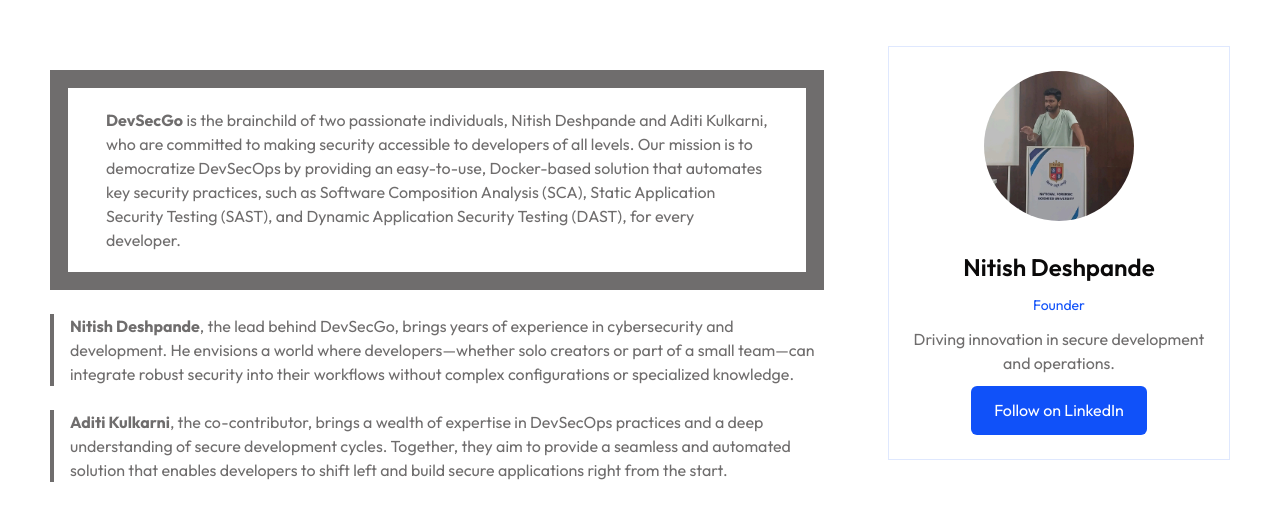
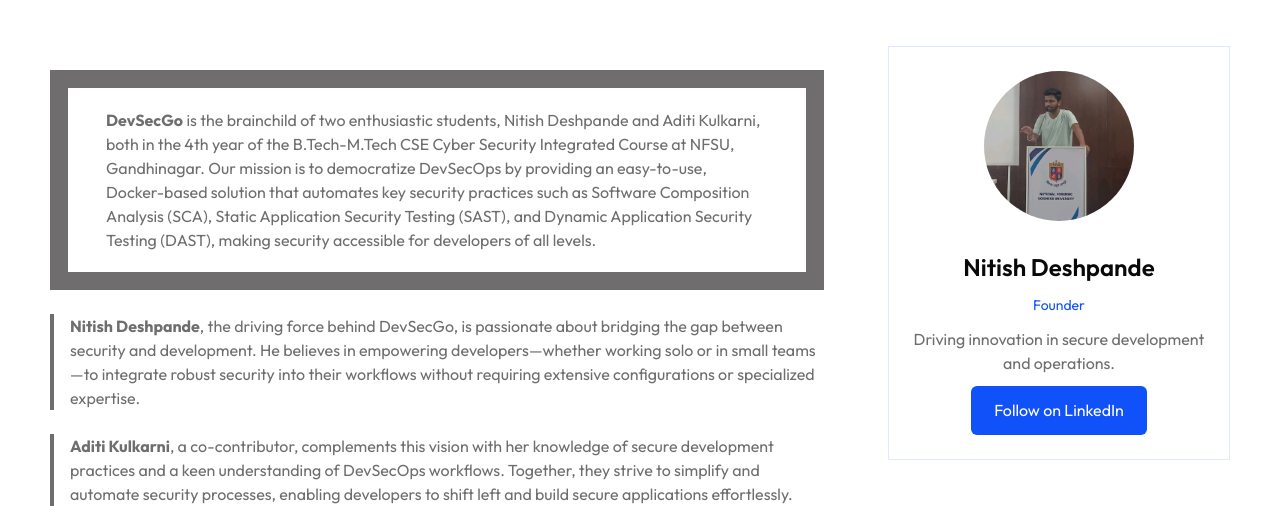
Before and after one commit to AditiNFSU/AditiNFSU.github.io, a plain HTML site: page about-us/index.html in a window 1280 px wide. Shown: the part 273-783 px from the top of the page. Drawn offline with nearby package versions, Linux system fonts and the light colour scheme; files that its build step writes are made by us from their sources.

Commit message:
Update index.html

```diff
--- a/about-us/index.html
+++ b/about-us/index.html
@@ -202,18 +202,18 @@ window._wpemojiSettings = {"baseUrl":"https:\/\/s.w.org\/images\/core\/emoji\/15
         <div class="wp-block-columns is-layout-flex wp-container-core-columns-is-layout-1 wp-block-columns-is-layout-flex" style="padding-top: var(--wp--preset--spacing--50); padding-right: 0; padding-bottom: var(--wp--preset--spacing--50); padding-left: 0">
 
           <div class="wp-block-column is-layout-flow wp-block-column-is-layout-flow" style="padding-right: var(--wp--preset--spacing--50); flex-basis: 100%"><div class="entry-content wp-block-post-content is-layout-flow wp-block-post-content-is-layout-flow">
-<p class="has-background-background-color has-background" style="border-width:18px"><strong>DevSecGo</strong> is the brainchild of two passionate individuals, Nitish Deshpande and Aditi Kulkarni, who are committed to making security accessible to developers of all levels. Our mission is to democratize DevSecOps by providing an easy-to-use, Docker-based solution that automates key security practices, such as Software Composition Analysis (SCA), Static Application Security Testing (SAST), and Dynamic Application Security Testing (DAST), for every developer.</p>
+<p class="has-background-background-color has-background" style="border-width:18px"><strong>DevSecGo</strong> is the brainchild of two enthusiastic students, Nitish Deshpande and Aditi Kulkarni, both in the 4th year of the B.Tech-M.Tech CSE Cyber Security Integrated Course at NFSU, Gandhinagar. Our mission is to democratize DevSecOps by providing an easy-to-use, Docker-based solution that automates key security practices such as Software Composition Analysis (SCA), Static Application Security Testing (SAST), and Dynamic Application Security Testing (DAST), making security accessible for developers of all levels.</p>
 
 
 
 <blockquote class="wp-block-quote is-layout-flow wp-block-quote-is-layout-flow">
-<p><strong>Nitish Deshpande</strong>, the lead behind DevSecGo, brings years of experience in cybersecurity and development. He envisions a world where developers—whether solo creators or part of a small team—can integrate robust security into their workflows without complex configurations or specialized knowledge.</p>
+<p><strong>Nitish Deshpande</strong>, the driving force behind DevSecGo, is passionate about bridging the gap between security and development. He believes in empowering developers—whether working solo or in small teams—to integrate robust security into their workflows without requiring extensive configurations or specialized expertise.</p>
 </blockquote>
 
 
 
 <blockquote class="wp-block-quote is-layout-flow wp-block-quote-is-layout-flow">
-<p><strong>Aditi Kulkarni</strong>, the co-contributor, brings a wealth of expertise in DevSecOps practices and a deep understanding of secure development cycles. Together, they aim to provide a seamless and automated solution that enables developers to shift left and build secure applications right from the start.</p>
+<p><strong>Aditi Kulkarni</strong>, a co-contributor, complements this vision with her knowledge of secure development practices and a keen understanding of DevSecOps workflows. Together, they strive to simplify and automate security processes, enabling developers to shift left and build secure applications effortlessly.</p>
 </blockquote>
 
 
```
